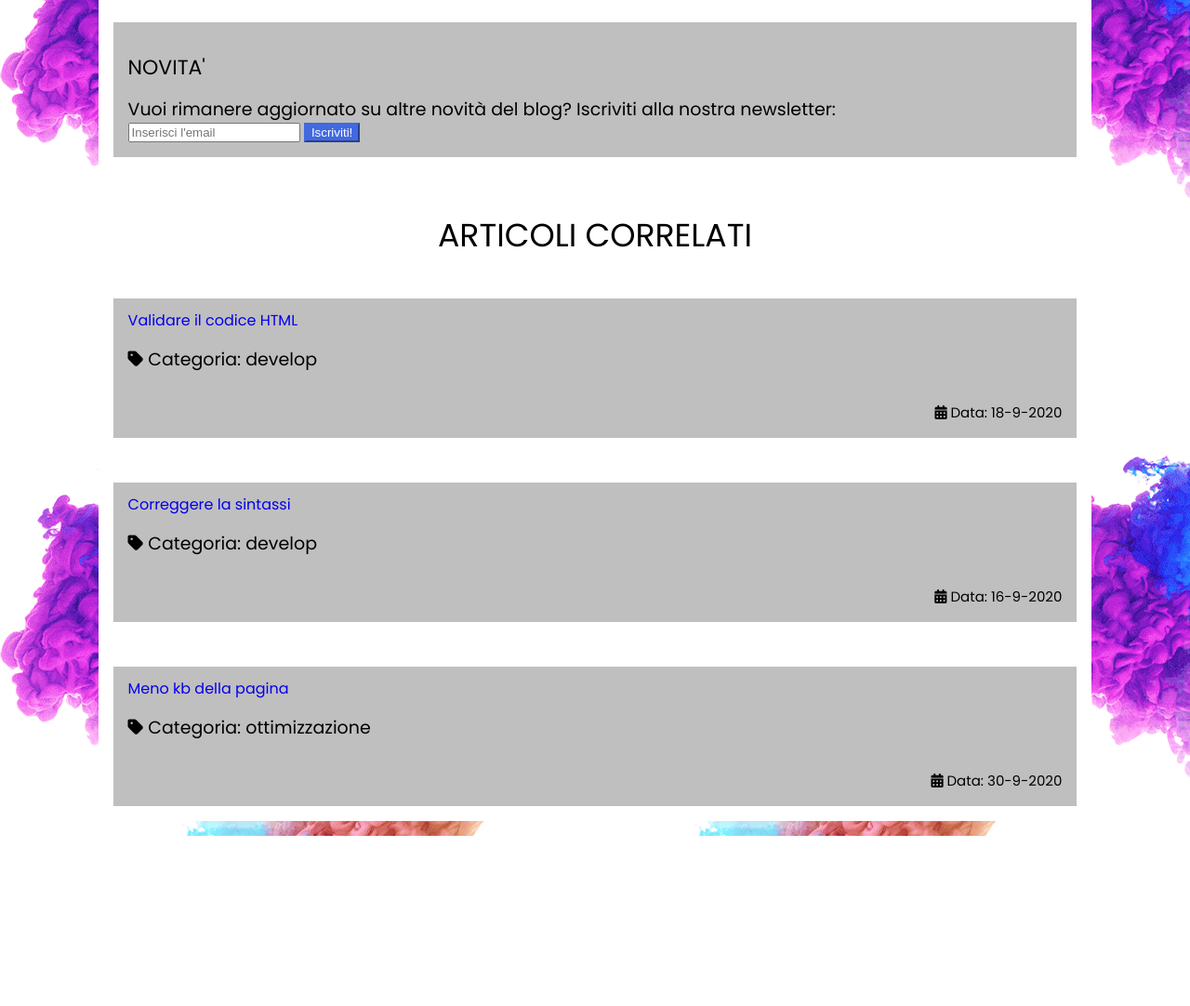
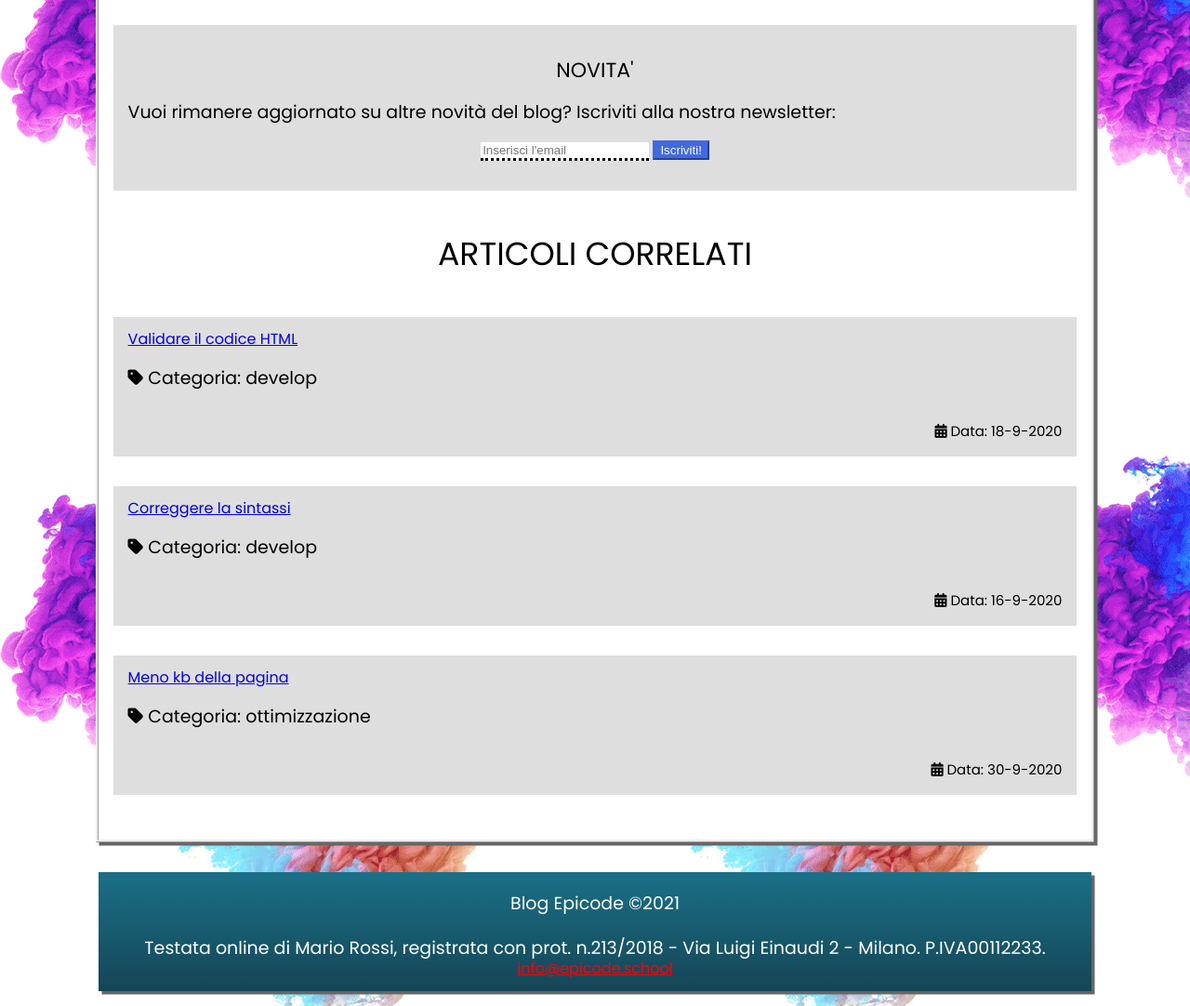
Before and after one commit to DanieleTesti/W1-L4, a plain HTML site: page esercizio4.html in a window 1280 px wide. Shown: the part 1380-2462 px from the top of the page at 93% size. Before the commit the page ends 2279 px from the top, so only its background shows below. Drawn offline with Linux system fonts and the light colour scheme.

Commit message:
update es.4

```diff
--- a/esercizio4.html
+++ b/esercizio4.html
@@ -132,15 +132,16 @@
       <br />
       <br />
       <div class="banner1">
-        <h3>NOVITA'</h3>
+        <h3 style="text-align: center">NOVITA'</h3>
         <p>
           Vuoi rimanere aggiornato su altre novità del blog? Iscriviti alla
           nostra newsletter:
         </p>
-
+        <br />
         <div class="iscrizione">
           <form method="post" action="#">
             <input
+              class="email"
               type="email"
               name="email"
               id="email"
@@ -150,8 +151,9 @@
             <button type="submit">Iscriviti!</button>
           </form>
         </div>
+        <br />
       </div>
-      <br /><br />
+      <br />
       <h2 class="articoli">ARTICOLI CORRELATI</h2>
       <br />
       <div class="banner2">
@@ -163,7 +165,7 @@
         </div>
       </div>
 
-      <br /><br /><br />
+      <br /><br />
 
       <div class="banner3">
         <a href="#"> Correggere la sintassi</a>
@@ -173,7 +175,7 @@
           <p><i class="fas fa-calendar-alt"></i> Data: 16-9-2020</p>
         </div>
       </div>
-      <br /><br /><br />
+      <br /><br />
 
       <div class="banner4">
         <a href="#"> Meno kb della pagina</a>
@@ -183,8 +185,21 @@
           <p><i class="fas fa-calendar-alt"></i> Data: 30-9-2020</p>
         </div>
       </div>
+      <br />
+      <br />
     </main>
 
     <br />
+    <br />
+
+    <footer>
+      <p>Blog Epicode &copy;2021</p>
+      <p>
+        Testata online di Mario Rossi, registrata con prot. n.213/2018 - Via
+        Luigi Einaudi 2 - Milano. P.IVA00112233.
+      </p>
+      <a href="#" style="color: red">info@epicode.school</a>
+    </footer>
+    <br />
   </body>
 </html>
--- a/style.css
+++ b/style.css
@@ -13,6 +13,7 @@ body {
 header {
   text-align: center;
   font-family: "Franklin Gothic Medium", "Arial Narrow", Arial, sans-serif;
+  box-shadow: 3.5px 3.5px #666666;
 }
 
 main {
@@ -21,6 +22,19 @@ main {
   margin: auto;
   background-color: white;
   padding: 1em;
+  border-style: ridge;
+  box-shadow: 3.5px 3.5px #666666;
+}
+
+footer {
+  width: 90%;
+  margin: auto;
+  background-image: linear-gradient(180deg, #1a7088, #154555);
+  padding: 1em;
+  padding-top: 0em;
+  text-align: center;
+  color: white;
+  box-shadow: 3.5px 3.5px #666666;
 }
 
 table {
@@ -79,10 +93,6 @@ div > p {
   /* padding: 1em; */
 }
 
-a {
-  text-decoration: none;
-}
-
 ul {
   padding-left: 1em;
   line-height: normal;
@@ -115,6 +125,7 @@ li {
 
 .menu {
   list-style-type: none;
+  text-decoration: none;
 }
 
 .scrittore {
@@ -130,25 +141,32 @@ li {
   color: white;
 }
 
+.email {
+  border-top: none;
+  border-right: none;
+  border-left: none;
+  border-bottom: dotted;
+}
+
 .banner1 {
   padding: 1em;
-  background-color: #c0bfbf;
+  background-color: #dfdede;
 }
 
 .banner2 {
   padding: 1em;
-  background-color: #c0bfbf;
+  background-color: #dfdede;
 }
 
 .banner3 {
   padding: 1em;
-  background-color: #c0bfbf;
+  background-color: #dfdede;
   border: black;
 }
 
 .banner4 {
   padding: 1em;
-  background-color: #c0bfbf;
+  background-color: #dfdede;
   border: black;
 }
 
@@ -161,6 +179,6 @@ li {
   text-align: center;
 }
 
-span {
-  border-color: red;
+.iscrizione {
+  text-align: center;
 }
```
